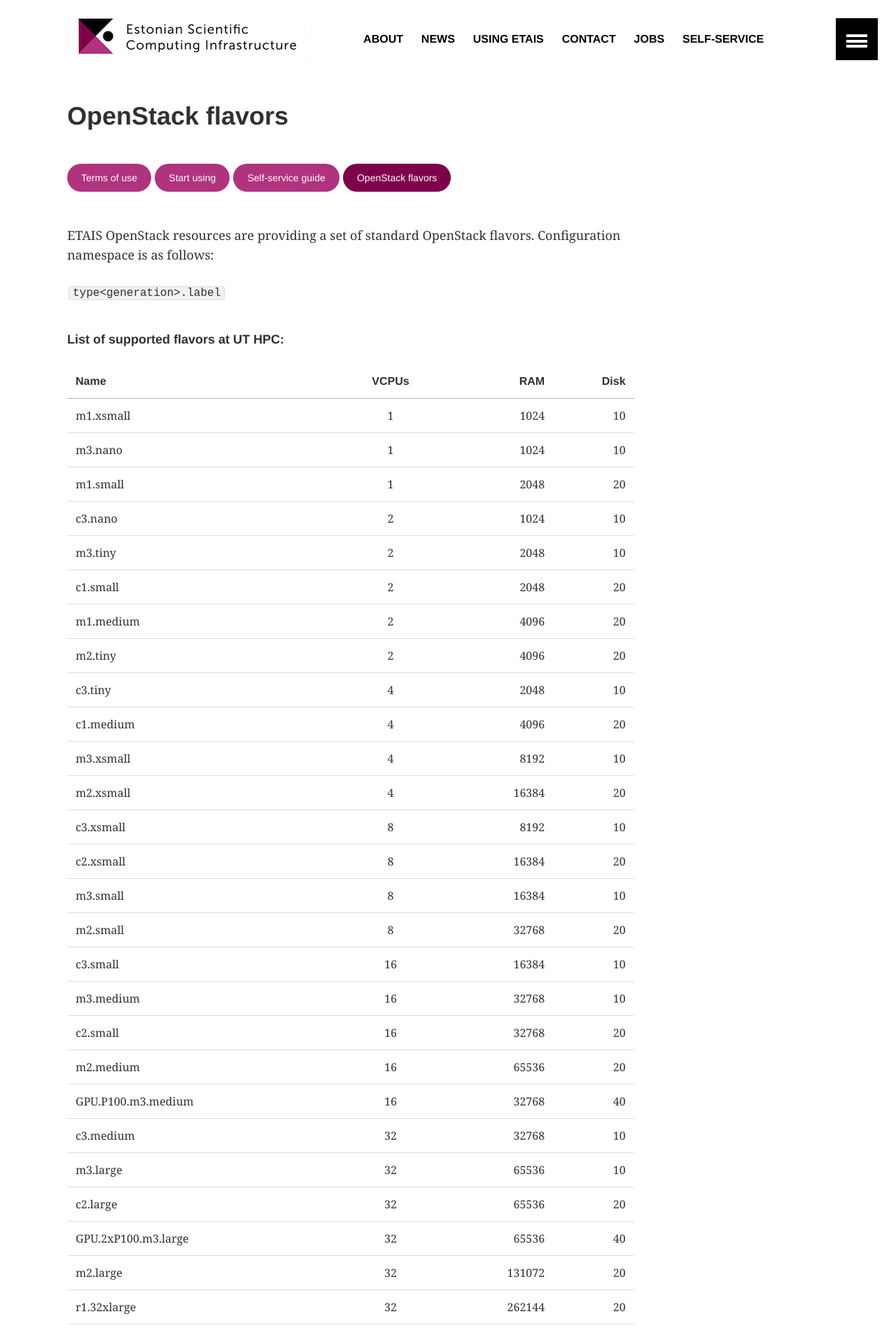
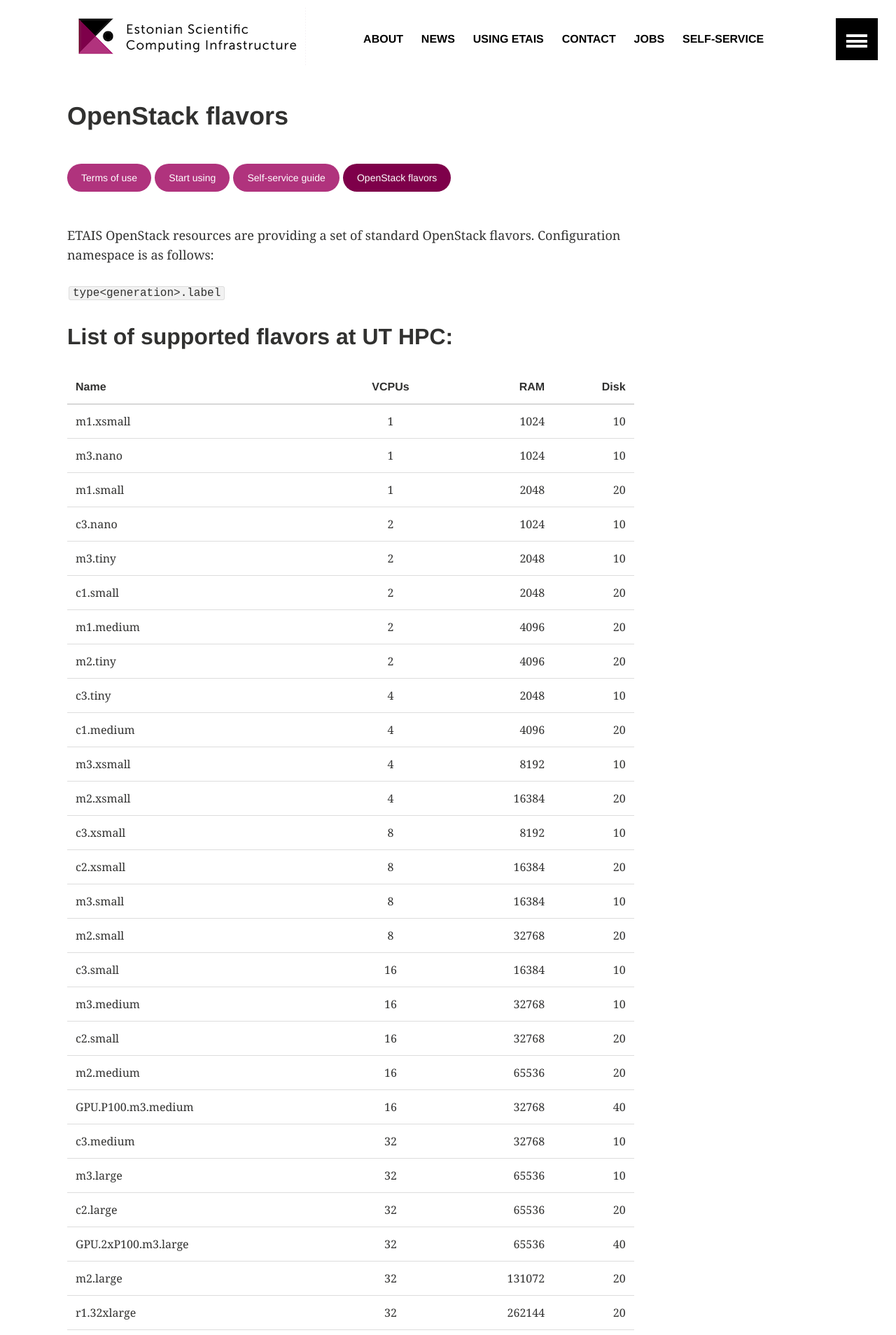
Before and after one commit to etais-ee/etais-web, a Jekyll site: the page built from using/openstack_flavors.md, in a window 1280 px wide. Shown: the top 1908 px of the page at 70% size. Built offline with Jekyll 4.4.1, drawn with Linux system fonts in a browser that asks for light colours.

````diff
--- a/using/openstack_flavors.md
+++ b/using/openstack_flavors.md
@@ -14,7 +14,7 @@ is as follows:
 
 ```type<generation>.label```
 
-###### List of supported flavors at UT HPC:
+## List of supported flavors at UT HPC:
 
 | Name                |    VCPUs | RAM | Disk |
 | -------- |:-----:| -----:| -----:|
@@ -51,7 +51,7 @@ is as follows:
 | m2.xlarge           |	 64| 262144 |   20 |
 | c3.xlarge           |	128| 131072 |   10 |
 
-###### List of supported flavors at KBFI:
+## List of supported flavors at KBFI:
 
 | Name                |    VCPUs | RAM | Disk |
 | -------- |:-----:| -----:| -----:|
@@ -66,7 +66,7 @@ is as follows:
 | c1.xlarge           |	 16|  16384 |   20 |
 | m1.xxlarge          |	 16|  32768 |   20 |
 
-###### List of supported flavors at TalTech:
+## List of supported flavors at TalTech:
 
 | Name                |    VCPUs | RAM | Disk |
 | -------- |:-----:| -----:| -----:|
````
